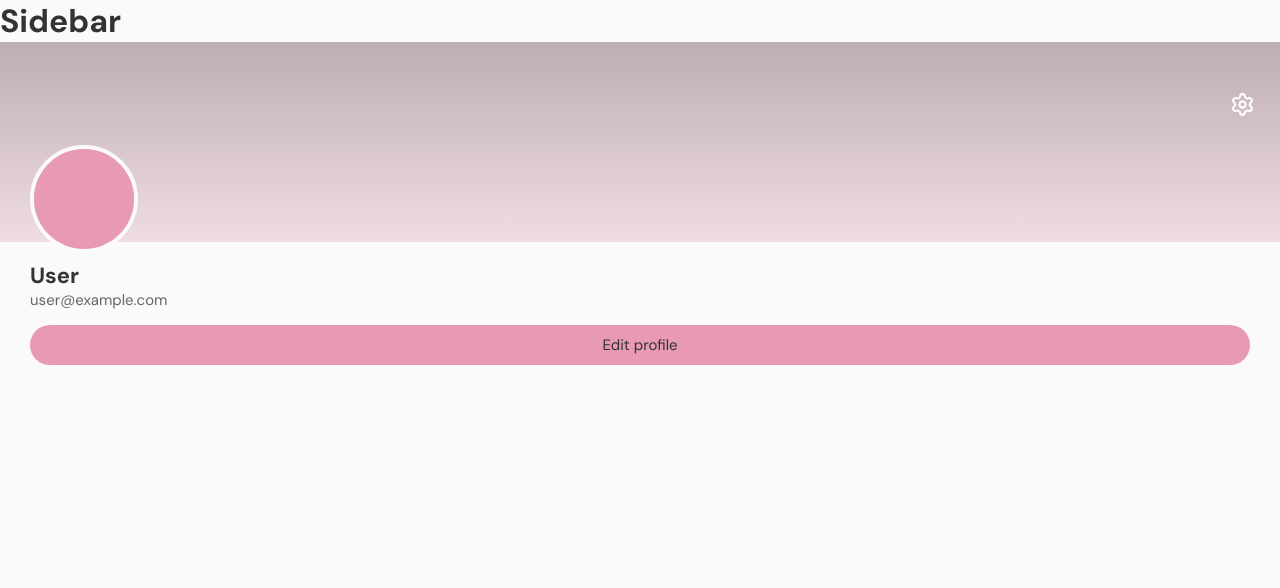
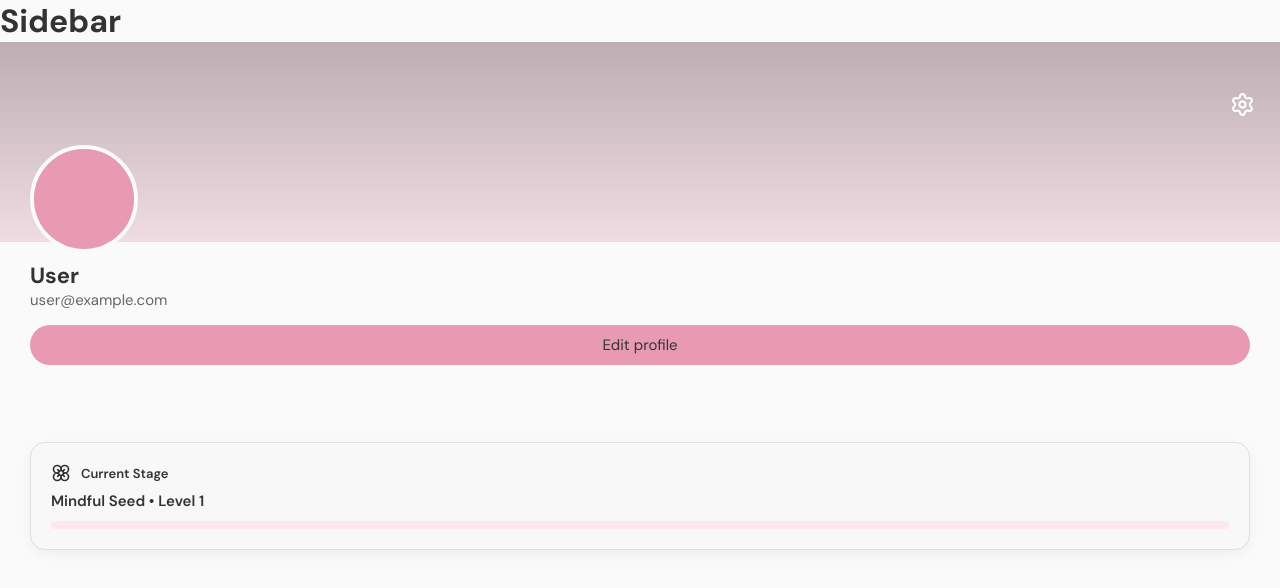
Before and after one commit to mirelalexy/blossom, a React (Vite) app in the folder frontend/: page /profile in a window 1280 px wide. Shown: the top 588 px of the page. Built offline with nearby package versions, Linux system fonts and the light colour scheme.

Commit message:
feat(levels): add XP system and level progression logic

```diff
--- /dev/null
+++ b/frontend/src/components/profile/LevelCard.jsx
@@ -0,0 +1,21 @@
+import Icon from "../ui/Icon"
+import Card from "../ui/Card"
+import ProgressBar from "../ui/ProgressBar"
+
+import "../../styles/components/LevelCard.css"
+
+function LevelCard({ title, level, description, story, progress }) {
+    return (
+        <Card
+            title="Current Stage"
+            icon={<Icon name="categories" size={20} />}
+            className="level-card-content"
+        >
+            <p className="level-title">{title} • Level {level}</p>
+
+            <ProgressBar progress={progress}  />
+        </Card>
+    )
+}
+
+export default LevelCard
--- a/frontend/src/pages/Profile.jsx
+++ b/frontend/src/pages/Profile.jsx
@@ -3,8 +3,12 @@ import { useState, useRef } from "react"
 import { useUser } from "../store/UserStore"
 import { calculateStreak } from "../utils/streakUtils"
 import { useTransactions } from "../store/TransactionStore"
+import { calculateXP, getLevelFromXP, getLevelProgress, getLevelTitle } from "../utils/levelUtils"
 
 import ProfileHeader from "../components/profile/ProfileHeader"
+import LevelCard from "../components/profile/LevelCard"
+
+import "../styles/pages/Profile.css"
 
 function Profile() {
     const { transactions } = useTransactions()
@@ -43,8 +47,22 @@ function Profile() {
         updateUser(type, "")
     }
 
+    const streak = calculateStreak(transactions)
+
+    const xp = calculateXP({
+        transactions,
+        streak,
+        goalsCompleted: 0,
+        weeklyLimitsHit: 0,
+        completedChallenges: 0
+    })
+
+    const level = getLevelFromXP(xp)
+    const levelTitle = getLevelTitle(level)
+    const progress = getLevelProgress(xp)
+
     return (
-        <div>
+        <div className="profile-page">
             <ProfileHeader
                 bannerSrc={user.banner}
                 avatarSrc={user.avatar}
@@ -56,14 +74,14 @@ function Profile() {
                 onBannerClick={() => bannerRef.current.click()}
                 onRemoveAvatar={() => handleRemove("avatar")}
                 onRemoveBanner={() => handleRemove("banner")}
-                streak={calculateStreak(transactions)}
+                streak={streak}
             />
 
             <input
                 type="file"
                 accept="image/*"
                 ref={avatarRef}
-                style={{ display: "none " }}
+                style={{ display: "none" }}
                 onChange={(e) => handleUpload(e, "avatar")}
             />
 
@@ -71,9 +89,13 @@ function Profile() {
                 type="file"
                 accept="image/*"
                 ref={bannerRef}
-                style={{ display: "none " }}
+                style={{ display: "none" }}
                 onChange={(e) => handleUpload(e, "banner")}
             />
+
+            <div className="profile-content">
+                <LevelCard title={levelTitle} level={level} progress={progress} />
+            </div>
         </div>
     )
 }
--- /dev/null
+++ b/frontend/src/styles/components/LevelCard.css
@@ -0,0 +1,9 @@
+.level-card-content {
+    display: flex;
+    flex-direction: column;
+    gap: 8px;
+}
+
+.level-card-content .level-title {
+    font-size: 15px;
+}
--- /dev/null
+++ b/frontend/src/styles/pages/Profile.css
@@ -0,0 +1,9 @@
+.profile-page {
+    display: flex;
+    flex-direction: column;
+}
+
+.profile-content {
+    padding: 30px;
+    margin-top: 170px;
+}
--- /dev/null
+++ b/frontend/src/utils/levelUtils.js
@@ -0,0 +1,77 @@
+import { XP } from "./xpConfig"
+
+export const levelMilestones = {
+    1: "Mindful Seed",
+    2: "Mindful Sprout",
+    3: "Steady Bloom",
+    5: "Rooted Growth",
+    10: "Flourishing Mind",
+    30: "Unshakable Bloom",
+    50: "Golden Garden",
+    100: "Eternal Bloom"
+}
+
+export function calculateXP({ transactions, streak, goalsCompleted = 0, weeklyLimitsHit = 0, completedChallenges = 0 }) {
+    const transactionXP = transactions.length * XP.TRANSACTION
+    const streakXP = streak * XP.STREAK_PER_DAY
+    const goalsXP = goalsCompleted * XP.GOAL_COMPLETED
+    const limitsXP = weeklyLimitsHit * XP.WEEKLY_LIMIT_RESPECTED
+    const challengesXP = completedChallenges * XP.CHALLENGE_COMPLETED
+
+    return transactionXP + streakXP + goalsXP + limitsXP + challengesXP
+}
+
+export function getXPForLevel(level) {
+    if (level <= 3) return level * 30 // fast early
+
+    return Math.floor(80 + level * 35) // slower later
+}
+
+export function getLevelFromXP(xp) {
+    let level = 1
+    let totalXP = 0
+
+    while(true) {
+        const needed = getXPForLevel(level)
+
+        if (xp < totalXP + needed) break
+
+        totalXP += needed
+        level++
+    }
+
+    return level
+}
+
+export function getLevelTitle(level) {
+    let currentTitle = "Growing Soul"
+
+    const sortedLevels = Object.keys(levelMilestones)
+        .map(Number)
+        .sort((a, b) => a - b)
+
+    for (let l in sortedLevels) {
+        if (level >= l) {
+            currentTitle = levelMilestones[l]
+        }
+    }
+
+    return currentTitle
+}
+
+export function getLevelProgress(xp) {
+    let level = 1
+    let totalXP = 0
+
+    while(true) {
+        const needed = getXPForLevel(level)
+
+        if (xp < totalXP + needed) {
+            const progress = (xp - totalXP) / needed
+            return Math.min(progress * 100, 100)
+        }
+
+        totalXP += needed
+        level++
+    }
+}
--- /dev/null
+++ b/frontend/src/utils/xpConfig.js
@@ -0,0 +1,7 @@
+export const XP = {
+    TRANSACTION: 5,
+    STREAK_PER_DAY: 2,
+    GOAL_COMPLETED: 50,
+    WEEKLY_LIMIT_RESPECTED: 20,
+    CHALLENGE_COMPLETED: 30
+}
```
